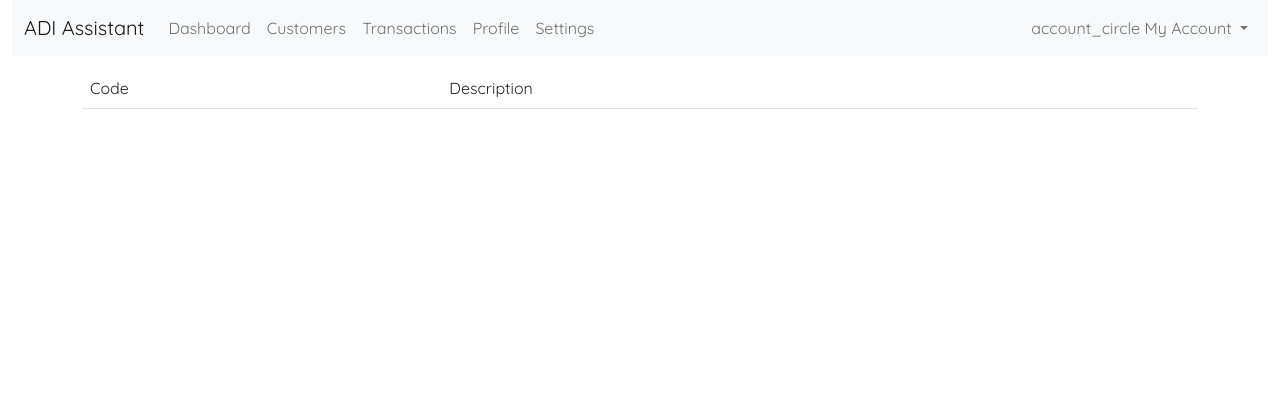
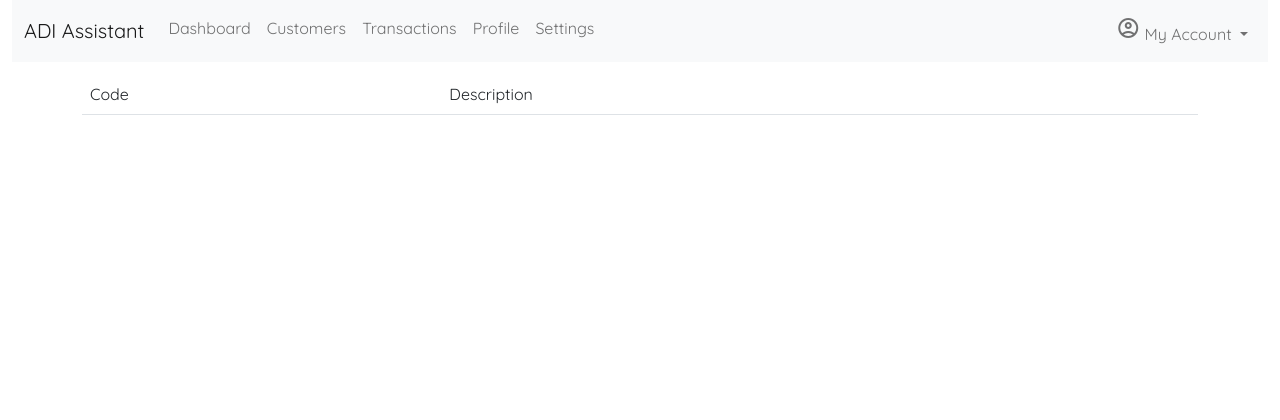
Before and after one commit to martinbannister/CI_MS4_ADI_Assistant, a Django app: page /transactions/codes/ in a window 1280 px wide. Shown: the top 420 px of the page. Run offline with Django 3.2, Linux system fonts and the light colour scheme; the visitor is signed in with stand-in values (Sample User, id 1).

Commit message:
FIX(base.html): change Material Icons link to use Outlined for account icon
I was using material+icons+outlined after all, but not material+icons

```diff
--- a/templates/base.html
+++ b/templates/base.html
@@ -19,7 +19,7 @@
       <link rel="preconnect" href="https://fonts.googleapis.com">
       <link rel="preconnect" href="https://fonts.gstatic.com" crossorigin>
       <link href="https://fonts.googleapis.com/css2?family=Quicksand:wght@300;400;500;600;700&display=swap" rel="stylesheet">
-      <link href="https://fonts.googleapis.com/icon?family=Material+Icons" rel="stylesheet">
+      <link href="https://fonts.googleapis.com/icon?family=Material+Icons+Outlined" rel="stylesheet">
       <link rel="stylesheet" href="{% static 'css/base.css' %}">
     {% endblock core_css %}
 
```
